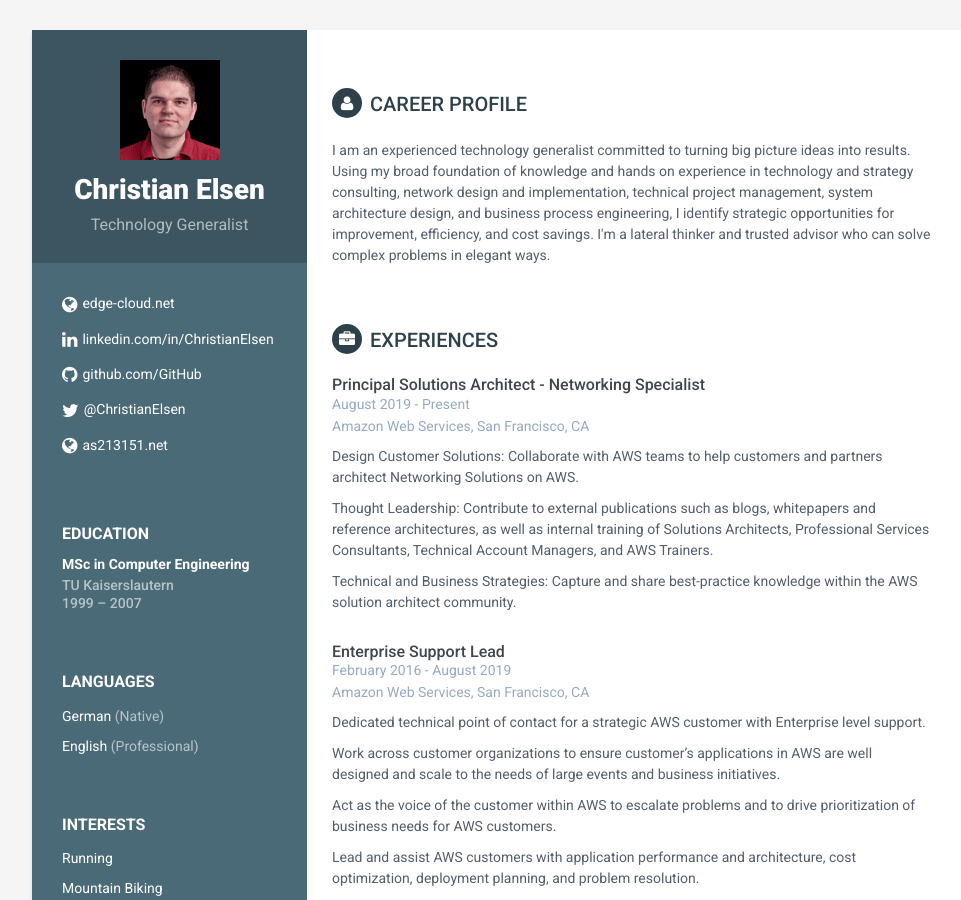
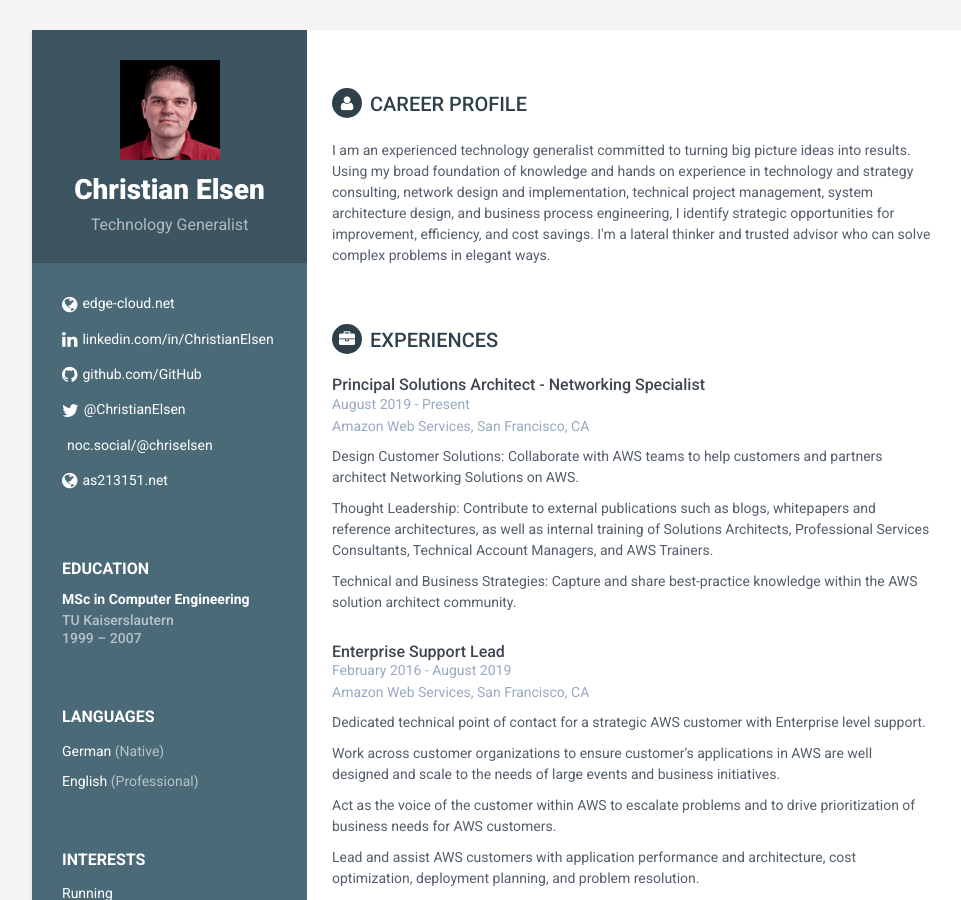
Before and after one commit to chriselsen/chriselsen.github.io, a Jekyll site: the page built from index.html, in a window 1280 px wide and 900 px high. Shown: the whole window, without its empty margins (128-1089 px from the left). Built offline with Jekyll 4.4.1, drawn with Linux system fonts in a browser that asks for light colours.

Commit message:
Update _config.yml

```diff
--- a/_config.yml
+++ b/_config.yml
@@ -33,5 +33,6 @@
 linkedin: ChristianElsen
 github: chriselsen
 twitter: ChristianElsen
+mastodon: noc.social/@chriselsen
 
 style: styles
```
